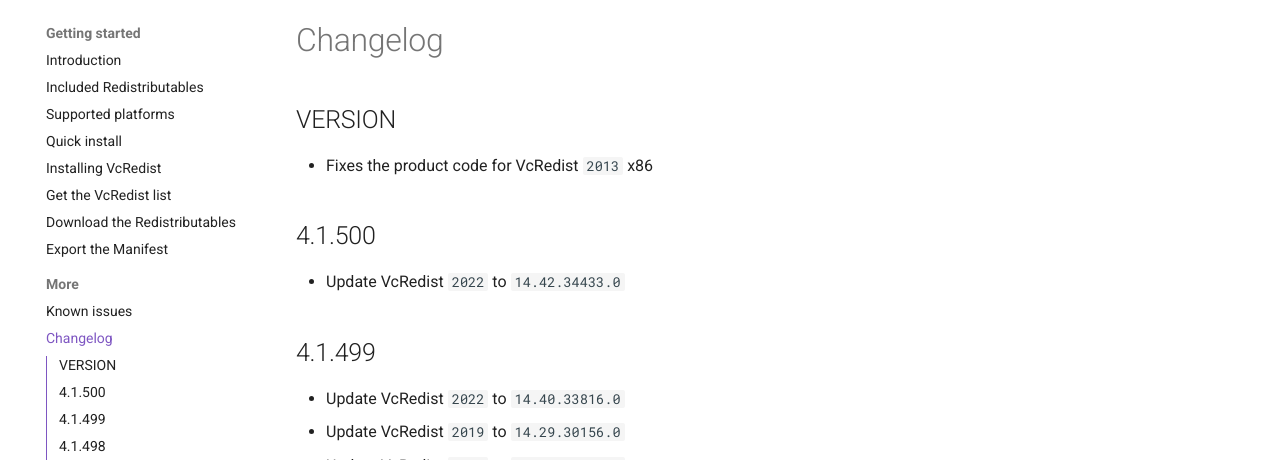
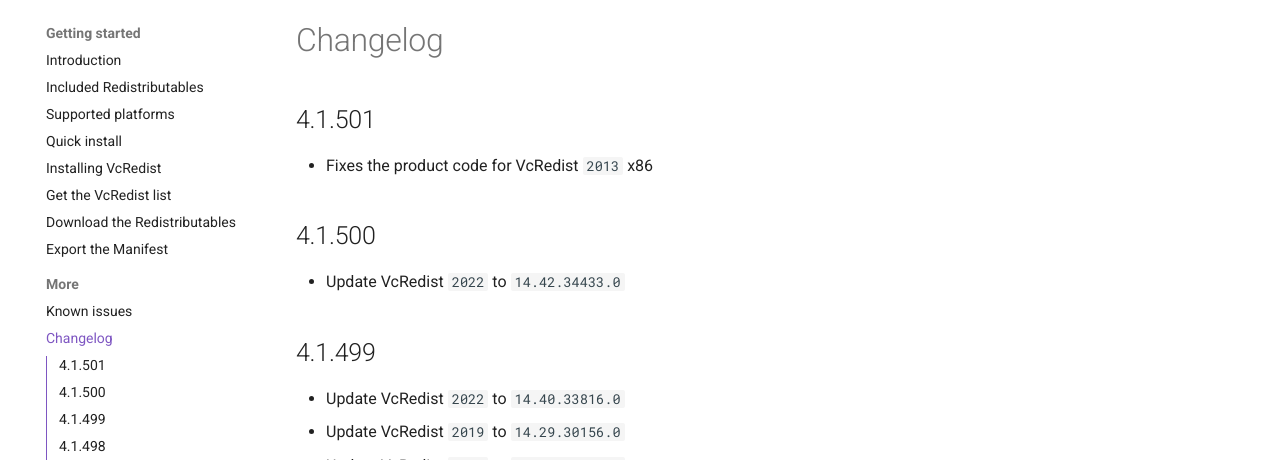
Before and after one commit to aaronparker/vcredist, an MkDocs documentation site: the page built from docs/changelog.md, in a window 1280 px wide and 900 px high. Shown: the part 126-586 px from the top of the window. Built offline with MkDocs 1.6.1 and Material for MkDocs 9.7.7, drawn with Linux system fonts in a browser that asks for light colours; comment, search, counter and statistics services are not loaded.

Commit message:
Update module 4.1.501

```diff
--- a/docs/changelog.md
+++ b/docs/changelog.md
@@ -1,6 +1,6 @@
 # Changelog
 
-## VERSION
+## 4.1.501
 
 * Fixes the product code for VcRedist `2013` x86
 
--- a/docs/versions.md
+++ b/docs/versions.md
@@ -1,6 +1,6 @@
 # Included Redistributables
 
-VcRedist `4.1.500` includes the following Redistributables (supported and unsupported):
+VcRedist `4.1.501` includes the following Redistributables (supported and unsupported):
 
 | Version        | Architecture | Name                                                                       |
 | -------------- | ------------ | -------------------------------------------------------------------------- |
```
Also changed, not shown: 1 other file.
